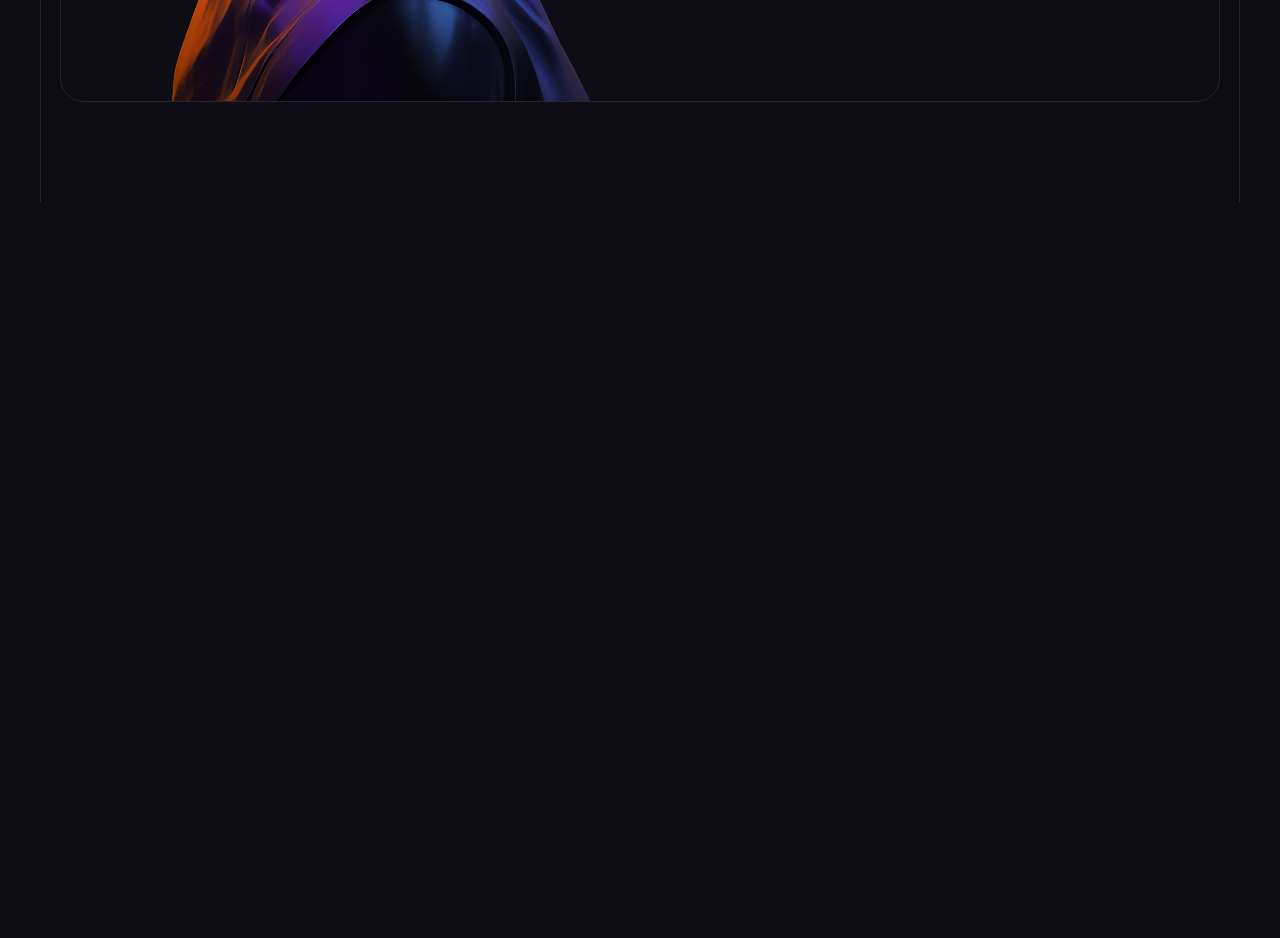
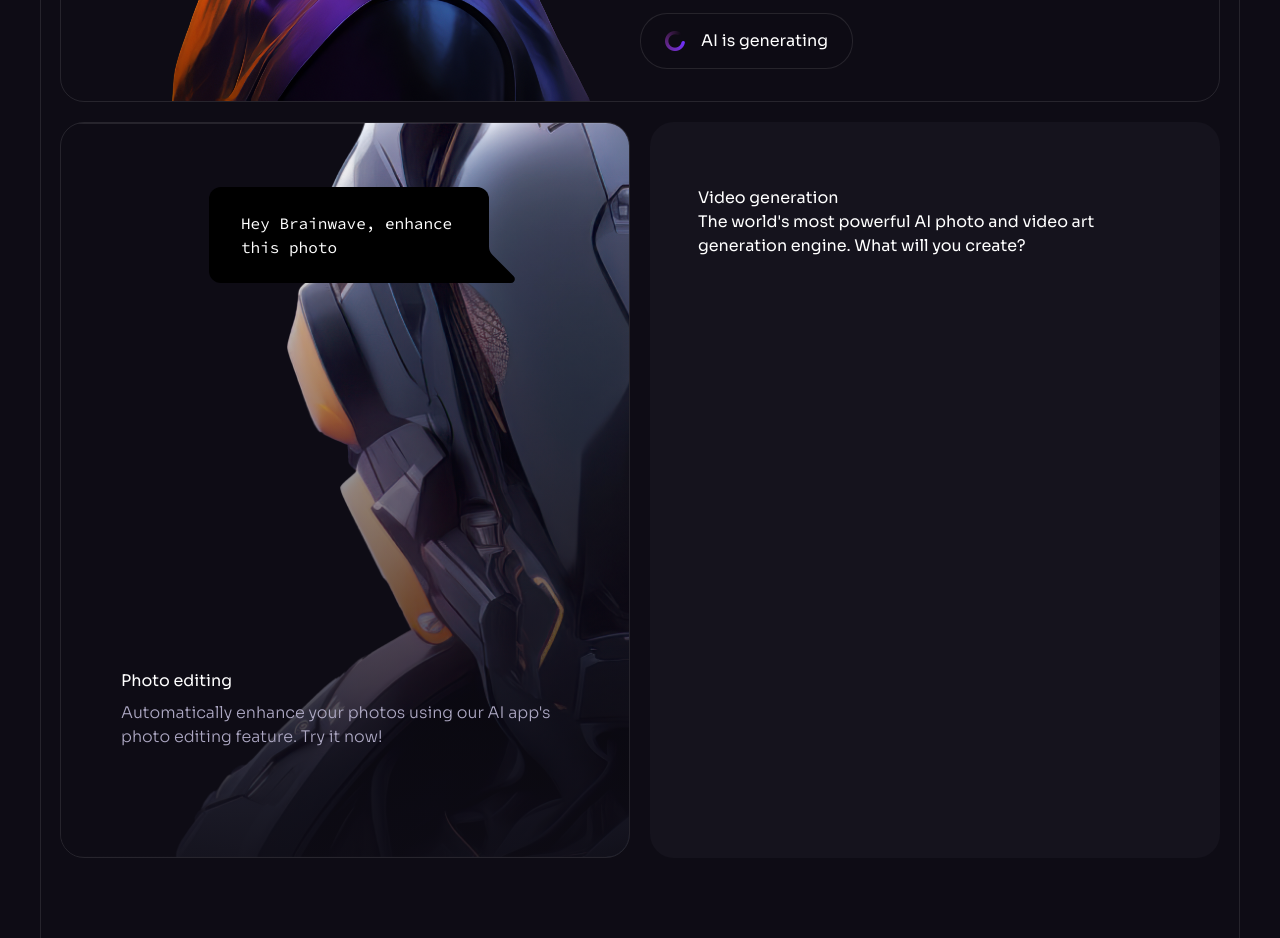
Before and after one commit to matless/brainwave, a React (Vite) app: page / in a window 1280 px wide. Shown: the part 4760-5698 px from the top of the page. Before the commit the page ends 4962 px from the top, so only its background shows below. Built offline with nearby package versions, Linux system fonts and the light colour scheme.

Commit message:
finish photo editing and start video generation

```diff
--- a/src/components/Services.jsx
+++ b/src/components/Services.jsx
@@ -1,7 +1,14 @@
-import { check, service1 } from "../assets";
+import { check, service1, service2 } from "../assets";
 import { brainwaveServices } from "../constants";
+import Generating from "./Generating";
 import Heading from "./Heading";
 import Section from "./Section";
+import {
+  PhotoChatMessage,
+  Gradient,
+  VideoBar,
+  VideoChatMessage,
+} from "./design/Services";
 
 const Services = () => {
   return (
@@ -39,6 +46,36 @@
                 ))}
               </ul>
             </div>
+            <Generating className="absolute left-4 right-4 bottom-4 border-n-1/10 border lg:left-1/2 lg:right-auto lg:bottom-8 lg-translate-x-1/2" />
+          </div>
+          <div className="relative z-1 grid gap-5 lg:grid-cols-2">
+            <div className="relative min-h-[39rem] border border-n-1/10 rounded-3xl overflow-hidden">
+              <div className="absolute inset-0">
+                <img
+                  src={service2}
+                  className="h-full w-full object-cover"
+                  width={630}
+                  height={750}
+                  alt="robot"
+                />
+              </div>
+              <div className="absolute inset-0 flex flex-col justify-end p-8 bg-gradient-to-b from-n-8/0 to-n-8/90 lg:p-15">
+                <h4 className="h-4 mb-4">Photo editing</h4>
+                <p className="body-2 mb-[3rem] text-n-3">
+                  Automatically enhance your photos using our AI app&apos;s
+                  photo editing feature. Try it now!
+                </p>
+              </div>
+              <PhotoChatMessage />
+            </div>
+            <div className="p-4 bg-n-7 rounded-3xl overflow-hidden lg:min-h-[46rem]">
+              <div className="py-12 px-4 xl:px-8">
+                <h4>Video generation</h4>
+                <p>
+                  The world's most powerful AI photo and video art generation
+                engine. What will you create?</p>
+              </div>
+            </div>
           </div>
         </div>
       </div>
--- a/src/components/design/Services.jsx
+++ b/src/components/design/Services.jsx
@@ -15,7 +15,7 @@
   );
 };
 
-export const PhotChatMessage = () => {
+export const PhotoChatMessage = () => {
   return (
     <div className="absolute top-8 right-8 max-w-[17.5rem] py-6 px-8 bg-black rounded-t-xl rounded-bl-xl font-code text-base lg:top-16 lg:right-[8.75rem] lg:max-w-[17.5rem]">
       Hey Brainwave, enhance this photo
```
